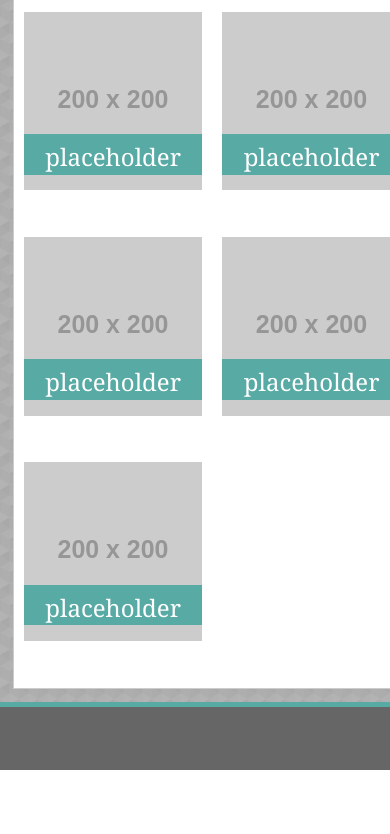
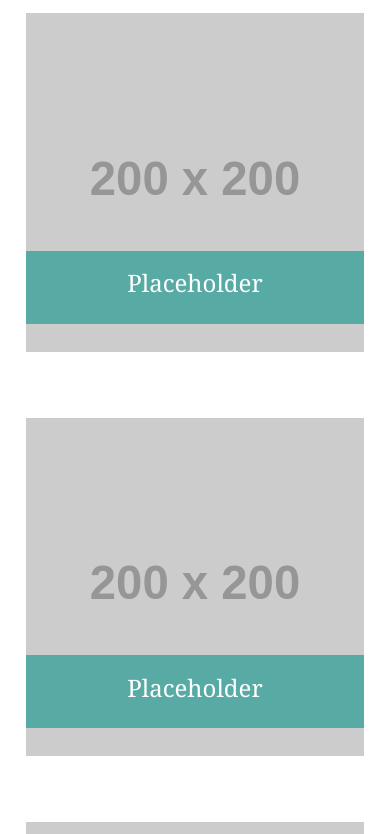
Before and after one commit to logantwalker/HW-02-ResponsivePortfolio, a plain HTML site: page pages/portfolio.html in a window 390 px wide. Shown: the part 137-971 px from the top of the page. Before the commit the page ends 907 px from the top, so only its background shows below. Drawn offline with nearby package versions, Linux system fonts and the light colour scheme; placeholder pictures from the web are drawn by us.

Commit message:
portfolio feature update

```diff
--- a/pages/portfolio.html
+++ b/pages/portfolio.html
@@ -47,34 +47,34 @@
                     </div>
                 </div>
                 <div class='row'>
+                    <section class='col' id='portfolio-item'>
+                        <img src='https://via.placeholder.com/200'>
+                        <div class='col-12 align-self-center' id='portfolio-banner'>
+                            <h4><a href='' target='_blank' style='color: #ffffff'>Placeholder</a></h4>
+                        </div>
+                    </section>
                     <div class='col' id='portfolio-item'>
                         <img src='https://via.placeholder.com/200'>
                         <div class='col-12 align-self-center' id='portfolio-banner'>
-                            <h4>placeholder</h4>
+                            <h4><a href='' target='_blank' style='color: #ffffff'>Placeholder</a></h4>
                         </div>
                     </div>
                     <div class='col' id='portfolio-item'>
                         <img src='https://via.placeholder.com/200'>
                         <div class='col-12 align-self-center' id='portfolio-banner'>
-                            <h4>placeholder</h4>
+                            <h4><a href='' target='_blank' style='color: #ffffff'>Placeholder</a></h4>
                         </div>
                     </div>
                     <div class='col' id='portfolio-item'>
                         <img src='https://via.placeholder.com/200'>
                         <div class='col-12 align-self-center' id='portfolio-banner'>
-                            <h4>placeholder</h4>
+                            <h4><a href='' target='_blank' style='color: #ffffff'>Placeholder</a></h4>
                         </div>
                     </div>
                     <div class='col' id='portfolio-item'>
                         <img src='https://via.placeholder.com/200'>
                         <div class='col-12 align-self-center' id='portfolio-banner'>
-                            <h4>placeholder</h4>
-                        </div>
-                    </div>
-                    <div class='col' id='portfolio-item'>
-                        <img src='https://via.placeholder.com/200'>
-                        <div class='col-12 align-self-center' id='portfolio-banner'>
-                            <h4>placeholder</h4>
+                            <h4><a href='' target='_blank' style='color: #ffffff'>Placeholder</a></h4>
                         </div>
                     </div>
                 </div>
--- a/styles/index.css
+++ b/styles/index.css
@@ -135,14 +135,6 @@ footer{
         min-width:50%;
         float: left;
     }
-
-    /* testing portfolio page*/
-    #portfolio-card{
-        min-width: 95%;
-        margin-left: 2%;
-        margin-right: 3%;
-        margin-bottom: 10%;
-    }
 }
 
 
--- a/styles/portfolio.css
+++ b/styles/portfolio.css
@@ -61,8 +61,67 @@
 
 
 }
+.footer{
+    height: 5%;
+}
 
 /* styling for responsivity */
 @media (max-width:768px){
+    #portfolio-parent{
+        min-width: 94%;
+        margin-left:3%;
+        margin-right:3%;
+    }
+    #portfolio-card{
+        min-width: 94%;
+        margin-left:3%;
+        margin-right: 3%;
+        margin-bottom: 10%;
+    }
 
 }
+@media (max-width:767px){
+    #portfolio-parent{
+        min-width: 96%;
+        margin-left:2%;
+        margin-right:2%;
+    }
+    #portfolio-card{
+        min-width: 94%;
+        margin-left:2%;
+        margin-right: 2%;
+        margin-bottom: 10%;
+    }
+    #portfolio-item{
+        margin-left: 5%;
+        margin-right: 5%;
+        min-width:90%;
+        max-width: 90%;
+
+    }
+    #portfolio-banner h4{
+        text-align: center;
+        color: #ffffff;
+        padding-bottom: 6%;
+        padding-top: 6%;
+        margin:0;
+    }
+
+    .footer{
+        height:0%;
+    }
+}
+
+@media (max-width:567px){
+    #portfolio-parent{
+        min-width: 100%;
+        margin-left:0%;
+        margin-right:0%;
+    }
+    #portfolio-card{
+        min-width: 100%;
+        margin-left:0%;
+        margin-right: 0%;
+        margin-bottom: 10%;
+    }
+}
```
Also changed, not shown: index.html (+1 -1 lines).
